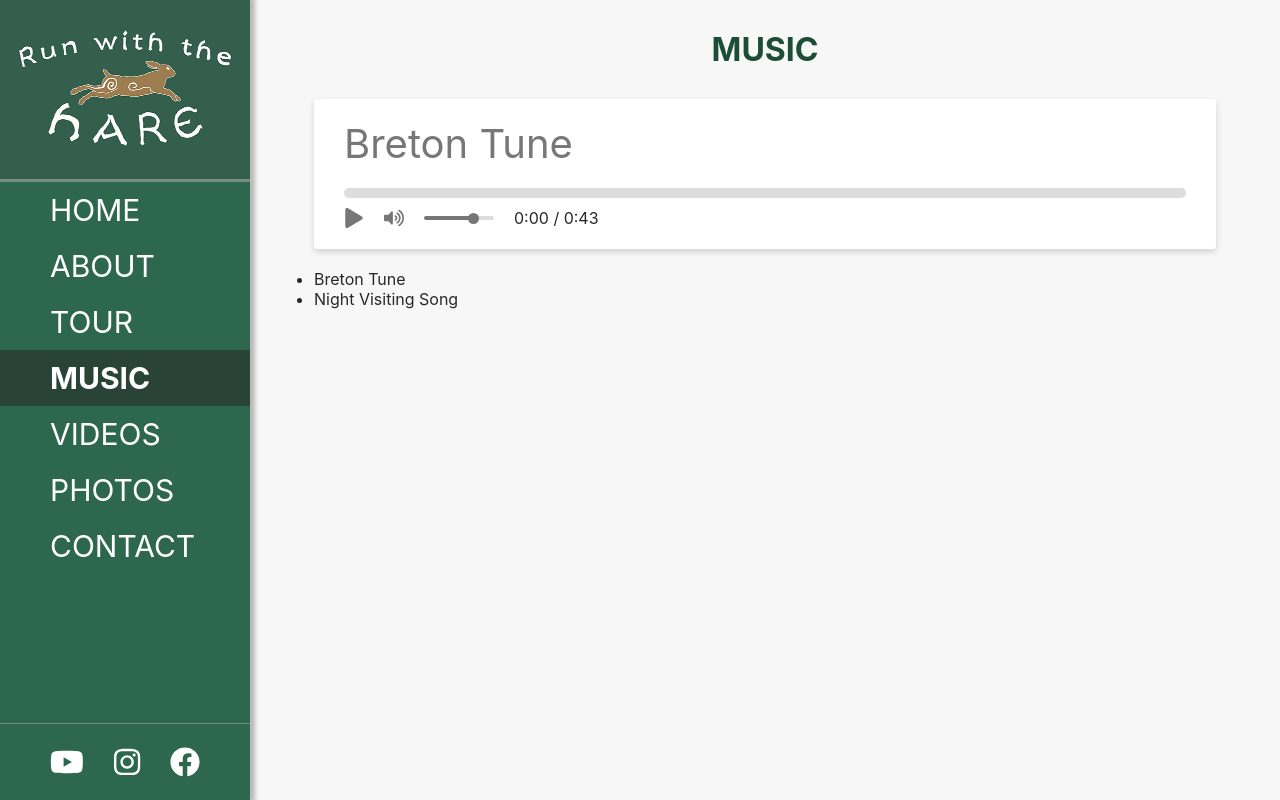
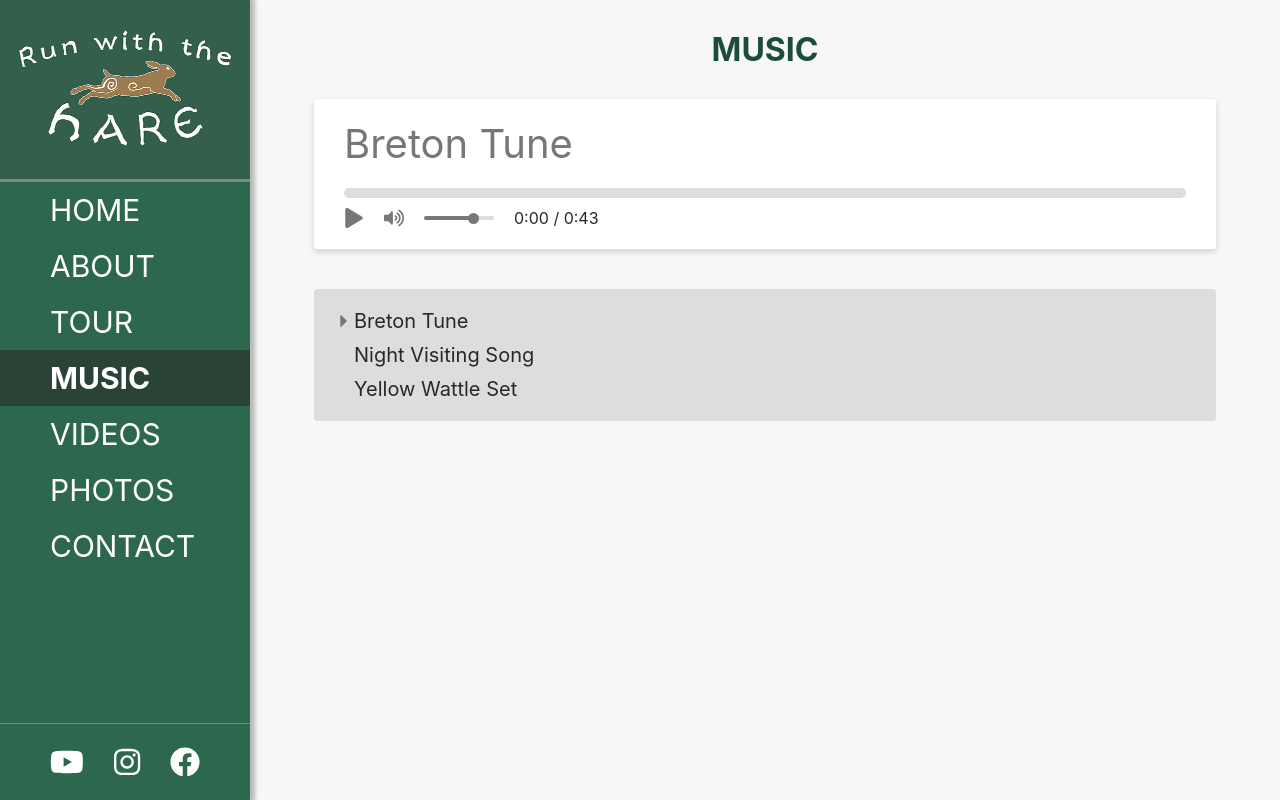
Before and after one commit to evanpowell/rwth, a Nuxt app: page /music in a window 1280 px wide. Built offline with nearby package versions, Linux system fonts and the light colour scheme.

Commit message:
style music list

```diff
--- a/components/MusicPlayer.vue
+++ b/components/MusicPlayer.vue
@@ -202,7 +202,7 @@
   .music-player {
     background-color: $color-white;
     padding: 2rem 3rem;
-    margin-bottom: 2rem;
+    margin-bottom: 4rem;
     border-radius: 3px;
     box-shadow: 0 3px 6px rgba($color-black, .15);
   }
--- a/pages/music.vue
+++ b/pages/music.vue
@@ -9,6 +9,12 @@
         :key="tune.id"
         class="music-list__entry"
         @click="selectTune(tune)">
+        <div class="spacer">
+          <font-awesome-icon
+            v-if="tune === activeTune"
+            icon="caret-right"
+            class="spacer__icon"/>
+        </div>
         <p class="music-list__entry--title">{{ tune.title }}</p>
       </li>
     </ul>
@@ -19,6 +25,7 @@
   import MusicPlayer from '../components/MusicPlayer.vue';
   import bretonTuneUrl from '../assets/sounds/bretonTuneSample.mp3';
   import nightVisitingUrl  from '../assets/sounds/nightVisitingSongSample.mp3';
+  import yellowWattleUrl from '../assets/sounds/yellowWattleSetSample.mp3';
 
   export default {
     components: {
@@ -38,6 +45,12 @@
             id: 'night-visiting',
             source: nightVisitingUrl,
             duration: 49.29305
+          },
+          {
+            title: 'Yellow Wattle Set',
+            id: 'yellow-wattle',
+            source: yellowWattleUrl,
+            duration: 44.74775
           }
         ],
         activeTune: {}
@@ -49,11 +62,53 @@
     methods: {
       selectTune(tune) {
         this.activeTune = tune;
-      }
+      },
+
     }
   }
 </script>
 
-<style scoped>
+<style lang="scss" scoped>
+  @import '../assets/scss/variables.scss';
 
+  .music-list {
+    background-color: $color-grey-light;
+    border-radius: 3px;
+    padding: 2rem 2rem;
+
+    &__entry {
+      list-style: none;
+      display: flex;
+      align-items: center;
+
+      &:not(:last-child) {
+        padding-bottom: 1rem;
+      }
+
+      &--title {
+        font-size: 2rem;
+      }
+
+      &:hover {
+        cursor: pointer;
+      }
+
+      &:hover &--title {
+        font-weight: 700;
+        color: $color-primary-light;
+      }
+    }
+  }
+
+  .spacer {
+    width: 2rem;
+    display: flex;
+    align-items: center;
+
+    &__icon {
+      width: 2rem;
+      height: 2rem;
+      color: $color-grey;
+    }
+  }
 </style>
```
Also changed, not shown: 1 other file (tests, documents, lock files or other folders).
